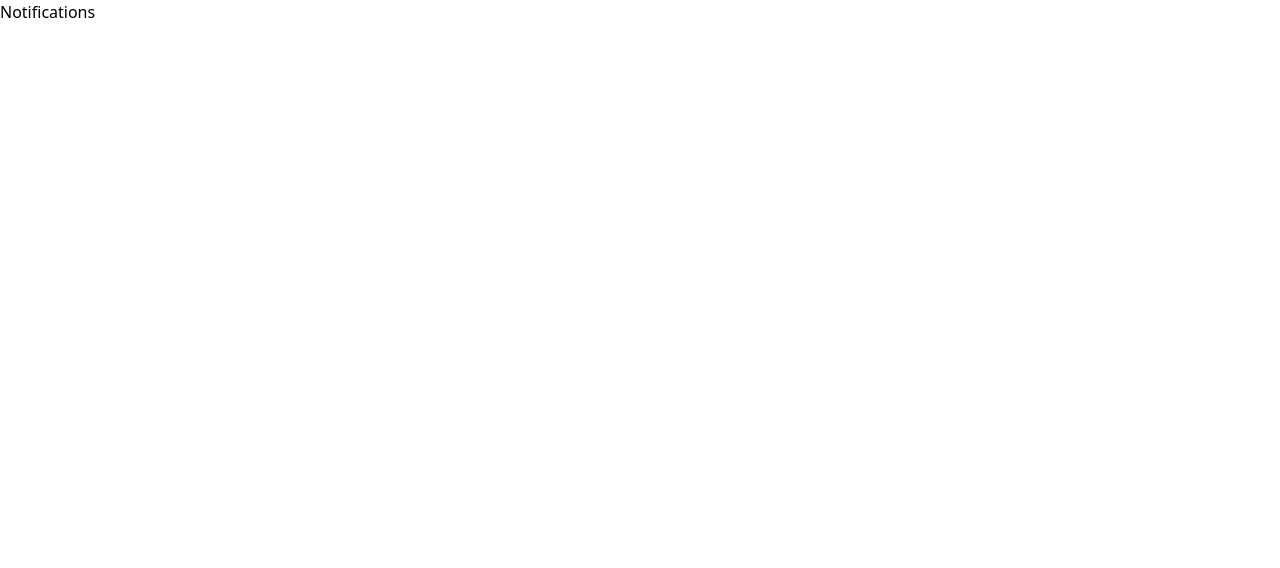
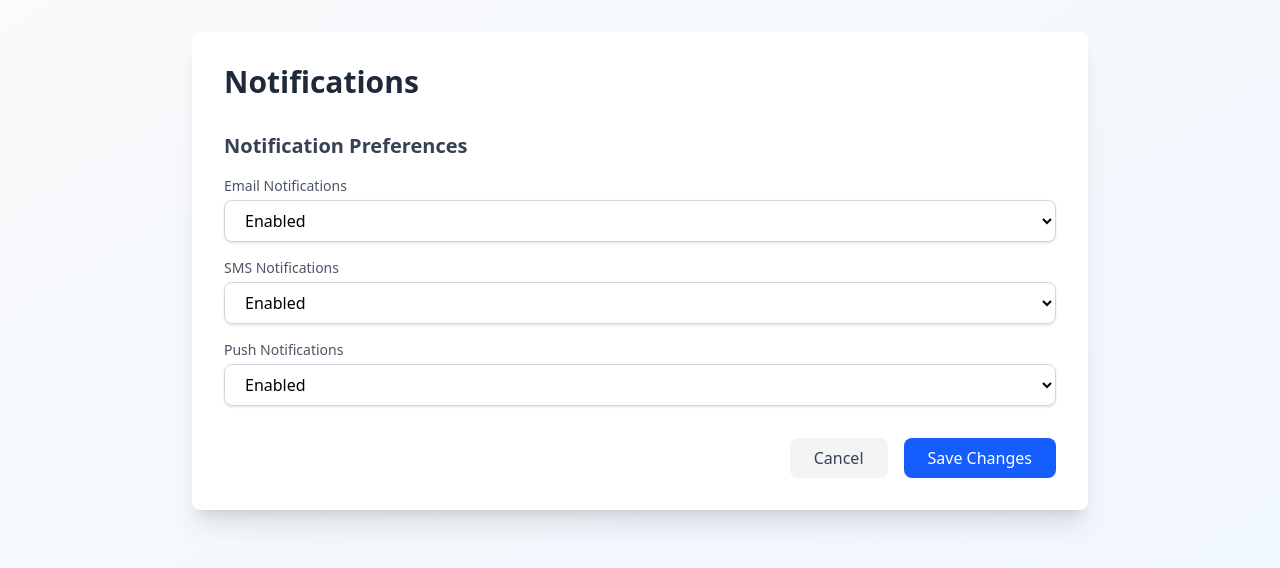
Before and after one commit to Itx-Tawhid/Dashboard-project, a Next.js app: page /dashboard/settings/notifications in a window 1280 px wide. Shown: the top 568 px of the page. Built offline with nearby package versions, Linux system fonts and the light colour scheme.

Commit message:
Create Notifications page

```diff
--- a/src/app/dashboard/settings/notifications/page.tsx
+++ b/src/app/dashboard/settings/notifications/page.tsx
@@ -1,7 +1,72 @@
 import React from "react";
 
 const Notifications = () => {
-  return <div>Notifications</div>;
+  return (
+    <div className="min-h-screen bg-gradient-to-br from-gray-50 to-blue-50 p-8">
+      <div className="max-w-4xl mx-auto bg-white rounded-lg shadow-xl p-8">
+        <h1 className="text-3xl font-bold text-gray-800 mb-8">Notifications</h1>
+
+        <div className="mb-8">
+          <h2 className="text-xl font-semibold text-gray-700 mb-4">
+            Notification Preferences
+          </h2>
+          <div className="space-y-4">
+            <div>
+              <label className="block text-sm font-medium text-gray-600">
+                Email Notifications
+              </label>
+              <select
+                className="mt-1 block w-full px-4 py-2 border border-gray-300
+               rounded-lg shadow-sm focus:outline-none focus:ring-2 focus:ring-blue-500"
+              >
+                <option>Enabled</option>
+                <option>Disabled</option>
+              </select>
+            </div>
+            <div>
+              <label className="block text-sm font-medium text-gray-600">
+                SMS Notifications
+              </label>
+              <select
+                className="mt-1 block w-full px-4 py-2 border border-gray-300
+               rounded-lg shadow-sm focus:outline-none focus:ring-2 focus:ring-blue-500"
+              >
+                <option>Enabled</option>
+                <option>Disabled</option>
+              </select>
+            </div>
+            <div>
+              <label className="block text-sm font-medium text-gray-600">
+                Push Notifications
+              </label>
+              <select
+                className="mt-1 block w-full px-4 py-2 border border-gray-300
+               rounded-lg shadow-sm focus:outline-none focus:ring-2 focus:ring-blue-500"
+              >
+                <option>Enabled</option>
+                <option>Disabled</option>
+              </select>
+            </div>
+          </div>
+        </div>
+
+        <div className="flex justify-end space-x-4">
+          <button
+            className="px-6 py-2 text-gray-700 bg-gray-100 rounded-lg hover:bg-gray-200
+          transition-colors"
+          >
+            Cancel
+          </button>
+          <button
+            className="px-6 py-2 text-white bg-blue-600 rounded-lg hover:bg-blue-700
+          transition-colors"
+          >
+            Save Changes
+          </button>
+        </div>
+      </div>
+    </div>
+  );
 };
 
 export default Notifications;
```
